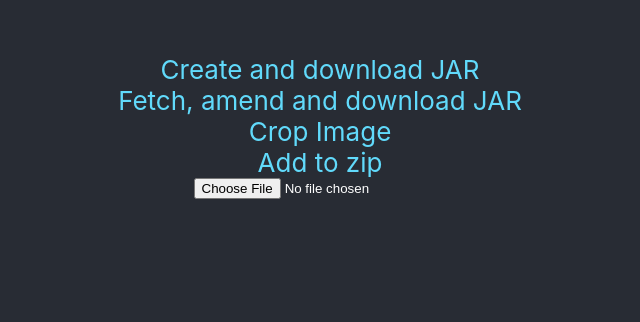
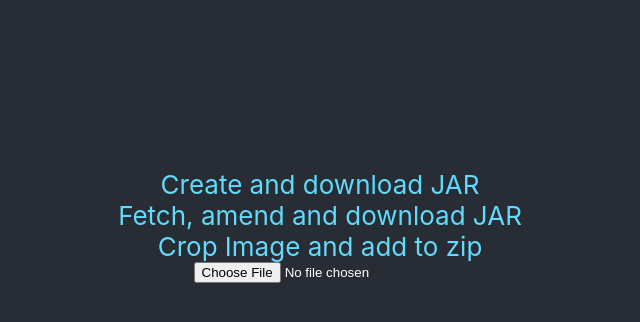
Before and after one commit to msb/cinema-show-generator, a React (Create React App) app: page / in a window 1280 px wide. Shown: the part 174-496 px from the top of the page, without its empty margins (320-960 px from the left). Built offline with nearby package versions, Linux system fonts and the light colour scheme.

Commit message:
Programmatic canvas.

```diff
--- a/src/App.js
+++ b/src/App.js
@@ -37,16 +37,6 @@
     });
   }
 
-  const cropit = () => {
-    var image = new Image();
-    image.src = "logo512.png";
-    const canvas = document.getElementById('mycanvas');
-    const context = canvas.getContext('2d');
-    image.onload = function(){
-      context.drawImage(image, 100, 100, 200, 200, 0, 0, 200, 200);
-    }
-  }
-
   const addimagetozip = () => {
     fetch("/cinemashow-0.2.jar")
     .then(function (response) {
@@ -58,14 +48,23 @@
     })
     .then(JSZip.loadAsync)
     .then(function (zip) {
-        const canvas = document.getElementById('mycanvas');
+
+      const image = new Image();
+      image.src = "logo512.png";
+      const canvas = document.createElement('canvas');
+      canvas.width = 200;
+      canvas.height = 200;
+      const context = canvas.getContext('2d');
+      image.onload = function(){
+        context.drawImage(image, 100, 100, 200, 200, 0, 0, 200, 200);
         canvas.toBlob((blob) => {
           zip.file("cropped.png", blob, {base64: true});
           zip.generateAsync({type:"blob"})
           .then(function(content) {
               saveAs(content, "cinemashow.done.jar");
           });
-      });
+        });
+      }
     });
   }
 
@@ -91,14 +90,10 @@
         <a className="App-link" onClick={fetchit} >
          Fetch, amend and download JAR
         </a>
-        <a className="App-link" onClick={cropit} >
-         Crop Image
-        </a>
         <a className="App-link" onClick={addimagetozip} >
-         Add to zip
+          Crop Image and add to zip
         </a>
         <input type="file" onChange={previewFile} />
-        <canvas id="mycanvas" width="200px" height="200px"></canvas>
       </header>
     </div>
   );
```
